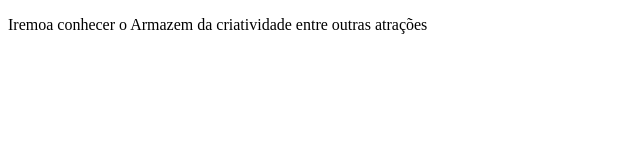
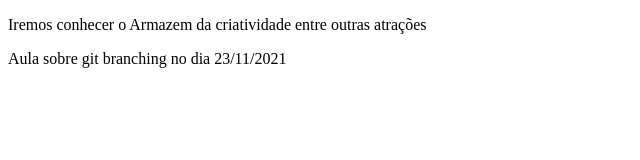
Before and after one commit to karolaynemiranda/commit-mensagens, a plain HTML site: page index.html in a window 1280 px wide. Shown: the whole page, without its empty margins (0-640 px from the left). Drawn offline with Linux system fonts and the light colour scheme.

Commit message:
Adiciona aula de gcm #2

```diff
--- a/index.html
+++ b/index.html
@@ -9,7 +9,11 @@
 <body>
   <article>
       <title>Viagem para Caruaru - PE</title>
-      <p>Iremoa conhecer o Armazem da criatividade entre outras atrações</p>
+      <p>Iremos conhecer o Armazem da criatividade entre outras atrações</p>
+  </article>
+  <article>
+      <title>Preparação de git branching</title>
+      <p>Aula sobre git branching no dia 23/11/2021</p>
   </article>
 </body>
 </html>
```
